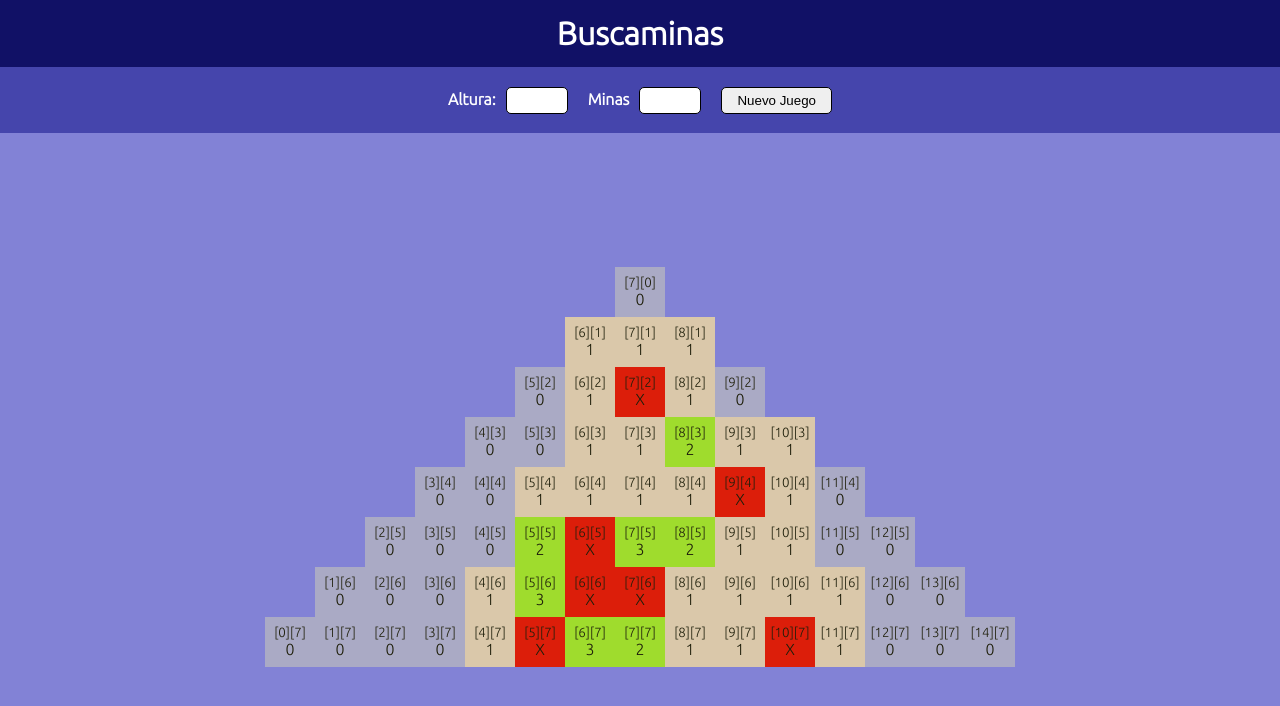
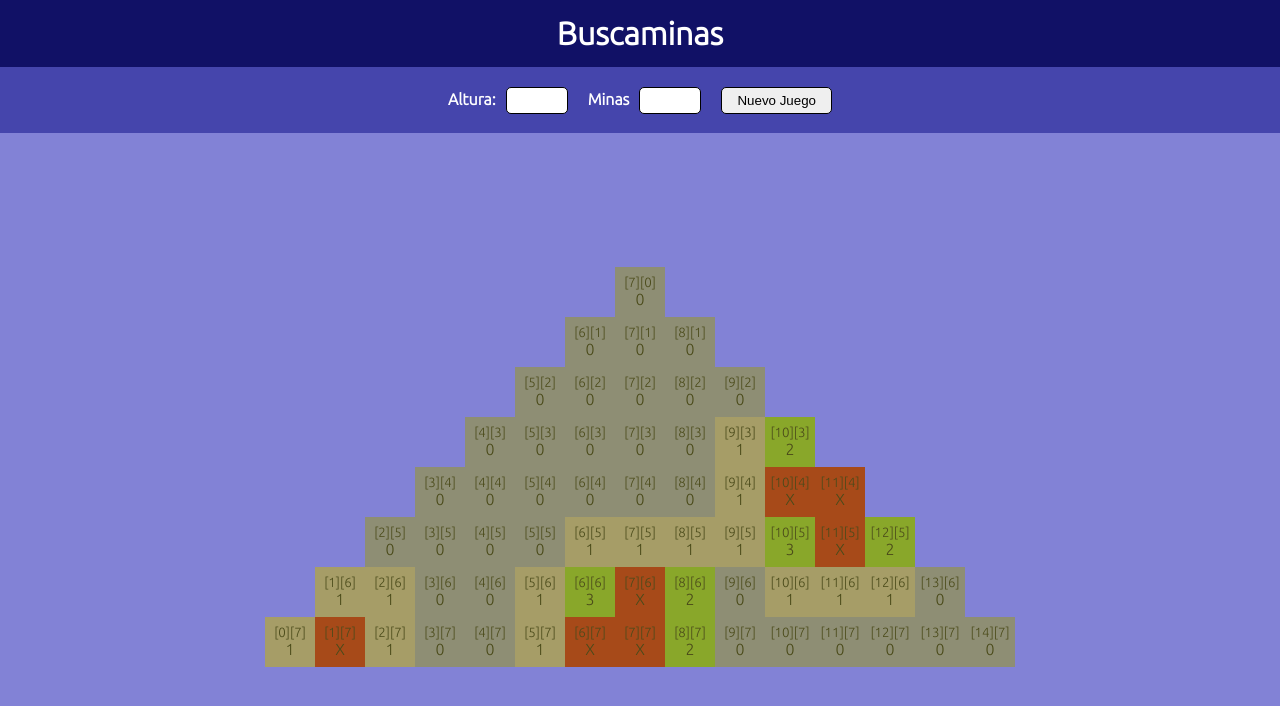
Before and after one commit to J-Alz/Buscaminas-piramide, a React (Vite) app: page / in a window 1280 px wide. Shown: the top 706 px of the page. Built offline with nearby package versions, Linux system fonts and the light colour scheme.

Commit message:
Add matrix with Objects and Add localStorage

```diff
--- a/src/App.jsx
+++ b/src/App.jsx
@@ -1,6 +1,7 @@
 import { useState } from 'react'
 import { Square } from './components/Square';
 import { DIRECTIONS } from './constans';
+import { saveGameToStorage } from './storage';
 
 
 
@@ -14,9 +15,22 @@ function App() {
   const gridRows = 'repeat('+ rows +',50px)'
   const gridColumns = 'repeat('+cols+',50px)'
 
+  /*
+  const handleRows = (event) => {
+    event.preventDefault();
+    setRows(event.target.value)
+  }
+  const handleMines = (event) => {
+    event.preventDefault();
+    setMines(event.target.value)
+  }
+  const handleSubmit = (event) => {
+    event.preventDefault();
+
+  }*/
+
   function getNextValue(value) {
-    const numericValue = parseInt(value, 10);
-    return (numericValue >= 0 && numericValue < 8) ? (numericValue + 1).toString() : value;
+    return (value.value >= 0 && value.value < 8) ? { value: value.value + 1, visible: value.visible } : value;
   }
 
   function wrapCell(grid, x, y) {
@@ -31,68 +45,70 @@ function App() {
     }
   }
 
+
   const createMatrix = (() => {
-    let grid = Array(rows).fill(null).map(() => Array(cols).fill('0'))
+    let grid = Array(rows).fill(null).map(() => Array(cols).fill({ value: 0, visible: false }));
     let minesPlaced = 0;
 
-    //console.log('partida')
-    while(minesPlaced < mines){
-      const x = Math.floor(Math.random() * cols)
-      const y = Math.floor(Math.random() * rows)
-      if(x >= cellMiddle - y && x <= cellMiddle + y ){
-        if(grid[y][x] !== 'X'){
-          //console.log(x + '.' + y)
-          grid[y][x] = 'X'
-          wrapCell(grid,x,y)
-          minesPlaced++
+    while (minesPlaced < mines) {
+      const x = Math.floor(Math.random() * cols);
+      const y = Math.floor(Math.random() * rows);
+      if (x >= cellMiddle - y && x <= cellMiddle + y) {
+        if (!grid[y][x].visible) {
+          grid[y][x] = { value: 'X', visible: false };
+          wrapCell(grid, x, y);
+          minesPlaced++;
         }
       }
     }
-    return grid
-  })
+    return grid;
+  })();
 
 
-  const [matrix, setMatrix] = useState(createMatrix());
+  const [matrix, setMatrix] = useState(()=>{
+    const matrixFromStorage = window.localStorage.getItem('matrix')
+    return matrixFromStorage
+      ? JSON.parse(matrixFromStorage)
+      : createMatrix
+  });
 
-  const VisibleCell = ((x,y) => {
+  const EnabledCells = (x, y) => x >= cellMiddle - y && x <= cellMiddle + y;
 
-    return (x >= cellMiddle - y && x <= cellMiddle + y )
-    //? true
-    //: false
-  })
 
   const updateMatrix = (x,y) =>{
     const newMatrix = [...matrix]
     //newMatrix[x,y]
-    console.log(newMatrix[y][x])//<--here
+    console.log('x:' + x + ' y: ' + y)
+    newMatrix[y][x] = {value:matrix[y][x].value, visible:true}
+    console.log(newMatrix[y][x].visible)//<--here
+    setMatrix(newMatrix)
 
-    for (const [dx, dy] of DIRECTIONS) {
-      const newX = x + dx;
-      const newY = y + dy;
-      if (newX >= 0 && newX < cols && newY >= 0 && newY < rows){
-        console.log()
-      }
-    }
-    return true
+    saveGameToStorage({
+      matrix:newMatrix
+    })
   }
 
+  const resetGame = () => {
 
+    //setMatrix(createMatrix)
+
+  }
 
   return (
     <main className="board">
       <div className='title'>
         <h1>Buscaminas</h1>
       </div>
-      <form action="" className='form'>
+      <form className='form'>
         <div>
           <label htmlFor="">Altura:</label>
-          <input type="number" min="3" max="10"/>
+          <input type="number" min="3" max="10" />
         </div>
         <div>
           <label htmlFor="">Minas</label>
           <input type="number" />
         </div>
-        <button>Nuevo Juego</button>
+        <button type='submit' value="Submit">Nuevo Juego</button>
       </form>
       <section className="table">
         <div className='terrain' style={{gridTemplateRows: gridRows, gridTemplateColumns: gridColumns}}>
@@ -103,13 +119,15 @@ function App() {
                 return(
                   <Square
                     key={`${x}${y}`}
-                    enabled={VisibleCell(x,y)}
+                    enabled={EnabledCells(x,y)}
                     updateMatrix={updateMatrix}
                     x={x} y={y}
-                    color={cell}
+                    color={cell.value}
+                    visible={cell.visible}
+                    cellMiddle={cellMiddle}
                   >
                     <small>[{x}][{y}]</small>
-                    {cell}
+                    {cell.value}
                   </Square>
                 )
               })
--- a/src/components/Square.jsx
+++ b/src/components/Square.jsx
@@ -1,32 +1,22 @@
 import { useState } from "react"
 
 
-export const Square = ({children, enabled, updateMatrix, x, y, color }) => {
-	const [visible,setVisible] = useState(enabled)
-	let ClassName = `cell ${enabled?'visible':'invisible'}`
+export const Square = ({children, enabled,visible, updateMatrix, x, y, color }) => {
 
-	if(color === '0'){
-		ClassName += ' c0'
-	}
-	if(color === '1')
-		ClassName += ' c1'
-	if(color === 'X')
-		ClassName += ' X'
+	const classCell = `cell ${enabled?'visible':'invisible'}  c${color} ${color === 'X' ? 'X' : ''}`;
 
-	const on = () => {
-		setVisible(!visible)
+	//console.log(visible)
+
+	const handleClick = () => {
+		enabled && updateMatrix(x,y)
 	}
 
-	const handleClick = () => {
-		on()
-		enabled && updateMatrix(x,y)
-	}
 	return (
 		<div className="cell0">
-			<div  className={ClassName}>
+			<div  className={classCell}>
 				{enabled && children}
 			</div>
-			<div className={visible && 'cellz'} onClick={handleClick}>
+			<div  className={`${enabled?'cellz':''} ${visible?'act':''}`  } onClick={handleClick}>
 
 			</div>
 		</div>
--- a/src/index.css
+++ b/src/index.css
@@ -84,7 +84,7 @@ button:hover{
   align-items: center;
   flex-direction: column;
   cursor: pointer;
-  background-color: rgba(117, 117, 40, 0.253);
+  background-color: rgba(117, 117, 40, 0.637);
 }
 .visible{
   background-color: greenyellow;
@@ -98,6 +98,9 @@ button:hover{
 .X{
   background-color: red;
 }
+.act{
+  background-color: transparent !important;
+}
 
 .invisible{
   background-color: rgb(130, 130, 214);
--- /dev/null
+++ b/src/storage.js
@@ -0,0 +1,10 @@
+export const saveGameToStorage = ({matrix})=> {
+  window.localStorage.setItem('matrix', JSON.stringify(matrix))
+  //window.localStorage.setItem('rows', JSON.stringify(rows))
+  //window.localStorage.setItem('cols', JSON.stringify(cols))
+}
+export const resetGameStorage = ()=> {
+  window.localStorage.remoteItem('matrix')
+  //window.localStorage.remoteItem('rows')
+  //window.localStorage.remoteItem('cols')
+}
```
